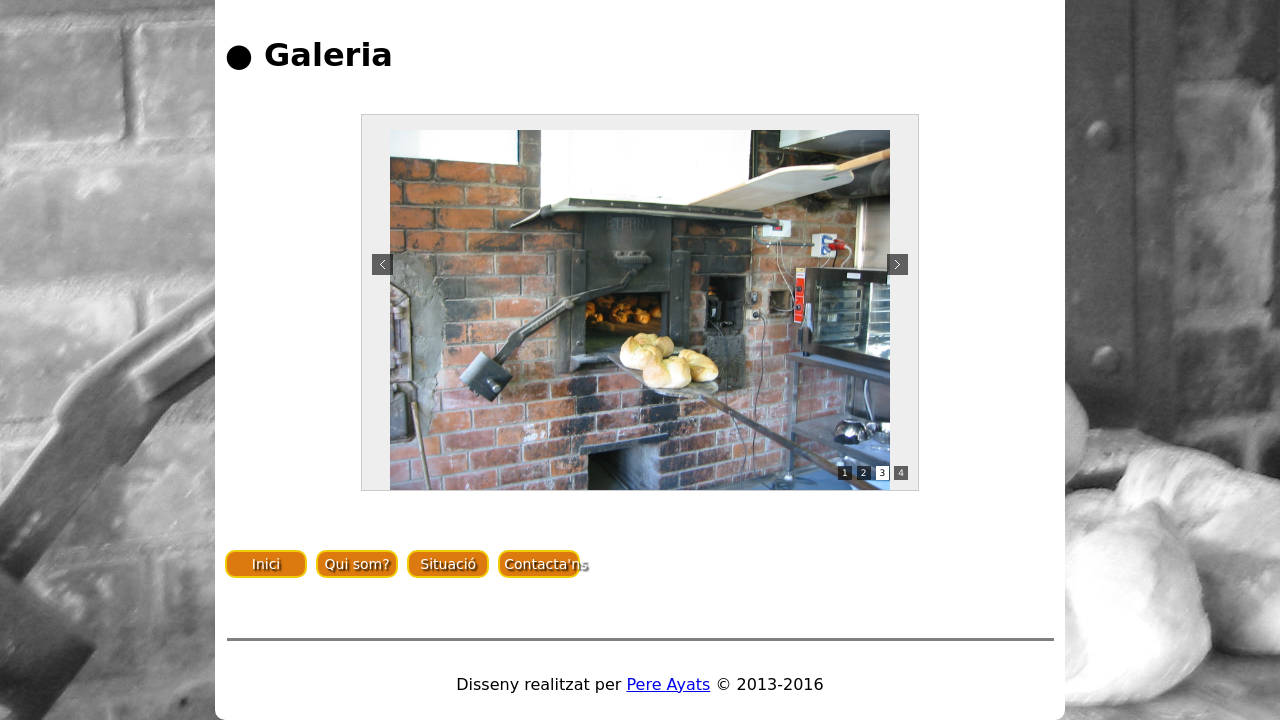
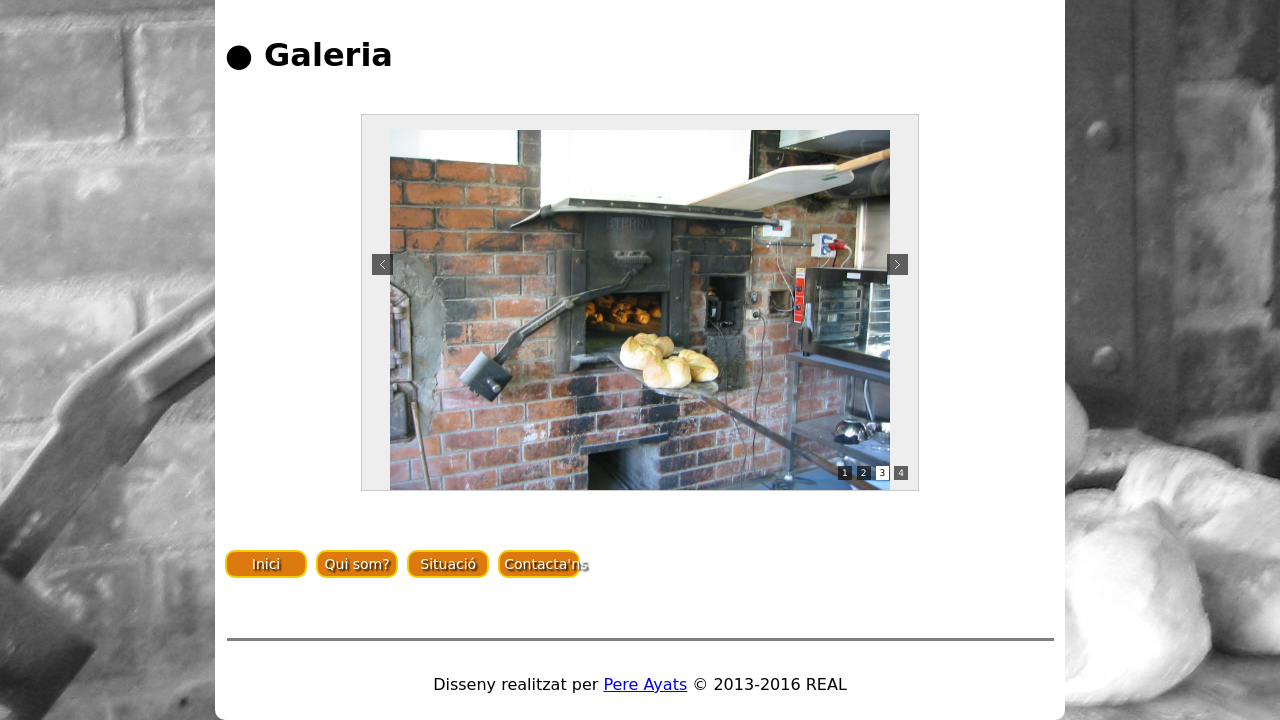
Before and after one commit to pereayats/panasia, a plain HTML site: page index.html in a window 1280 px wide. Shown: the part 2739-3459 px from the top of the page. Drawn offline with nearby package versions, Linux system fonts and the light colour scheme; a web font is replaced by a local one.

Commit message:
TestGHPages

```diff
--- a/index.html
+++ b/index.html
@@ -347,7 +347,7 @@ text-align= justify;
 
 <hr align="center" width="825" noshade size="3px" style="color: #dd7a0f" />
 
-<center><div class="text"><p>Disseny realitzat per <a href="http://pereayats.com" target="_blank">Pere Ayats</a> © 2013-2016</p></div></center>
+<center><div class="text"><p>Disseny realitzat per <a href="http://pereayats.com" target="_blank">Pere Ayats</a> © 2013-2016 REAL</p></div></center>
 
 
     </div>
```
